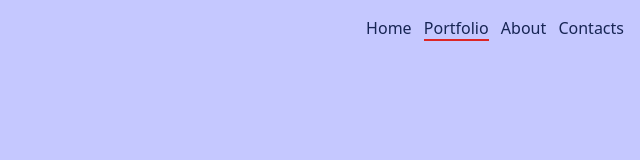
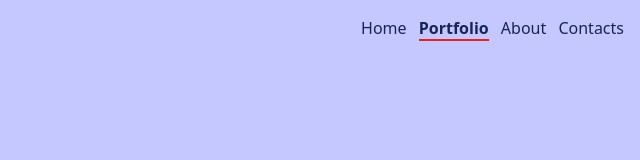
Before and after one commit to OdongMartin/OdongMartin.github.io, a website: page portfolio.html in a window 1280 px wide. Shown: the full height of the page, 640-1280 px from the left. Drawn offline with Linux system fonts and the light colour scheme.

Commit message:
some changes

```diff
--- a/portfolio.html
+++ b/portfolio.html
@@ -14,7 +14,7 @@
             </div>
             <div>
                 <a href="index.html" class="text-blue-950">Home</a>
-                <a href="portfolio.html" class="ml-2 text-blue-950 border-b-2 border-red-600">Portfolio</a>
+                <a href="portfolio.html" class="ml-2 text-blue-950 border-b-2 border-red-600 font-bold">Portfolio</a>
                 <a href="#" class="ml-2 text-blue-950">About</a>
                 <a href="#" class="ml-2 text-blue-950">Contacts</a>
             </div>
```
Also changed, not shown: index.html (+1 -1 lines).
